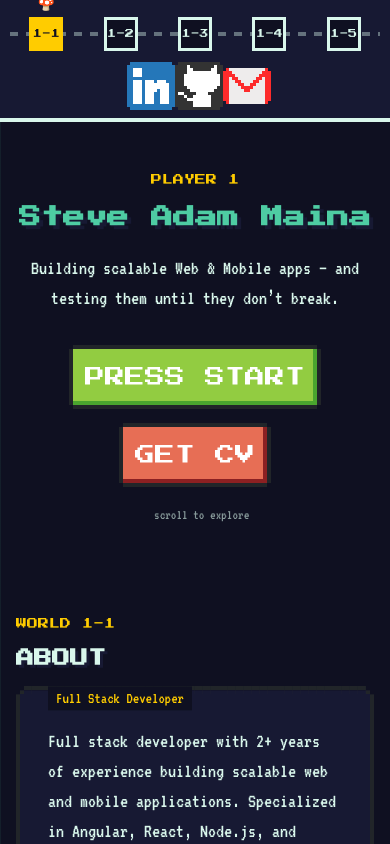
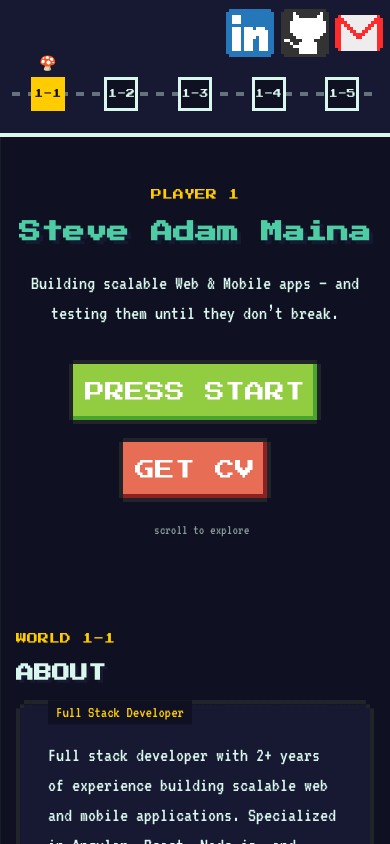
Before and after one commit to SteveAdam/NES-PersonalPortfolio, a React (Vite) app: page / in a window 390 px wide. Shown: the top 844 px of the page. Built offline with nearby package versions, Linux system fonts and the light colour scheme.

Commit message:
World MAp tracker now responsive

```diff
--- a/src/index.css
+++ b/src/index.css
@@ -62,19 +62,11 @@ h3,
   padding: 19px 12px;
 }
 
-.world-map__row {
-  display: flex;
-  align-items: center;
-  gap: 24px;
-  max-width: 960px;
-  margin: 0 auto;
-}
-
 .world-map__track {
   position: relative;
   display: flex;
-  flex: 1 1 auto;
-  min-width: 0;
+  max-width: 960px;
+  margin: 0 auto;
   justify-content: space-between;
   align-items: center;
 }
@@ -99,7 +91,6 @@ h3,
   position: relative;
   z-index: 1;
   flex: 1 1 0;
-  min-width: 0;
   background: none;
   border: none;
   display: flex;
@@ -152,10 +143,14 @@ h3,
 }
 
 .world-map__links {
+  position: absolute;
+  top: 50%;
+  right: 24px;
+  transform: translateY(-50%);
   display: flex;
-  flex: 0 0 auto;
   align-items: center;
-  gap: 8px;
+  gap: 16px;
+  z-index: 2;
 }
 
 .world-map__link {
@@ -172,17 +167,20 @@ h3,
 }
 
 @media (max-width: 768px) {
-  .world-map {
-    padding: 14px 10px 12px;
+  .world-map__links {
+    top: 12px;
+    right: clamp(8px, 3vw, 12px);
+    gap: clamp(4px, 3vw, 16px);
+    transform: none;
   }
 
-  .world-map__row {
-    display: block;
+  .world-map__track {
+    margin-top: calc(clamp(34px, 11vw, 46px) + 12px);
   }
 
-  .world-map__links {
-    justify-content: center;
-    margin-top: 12px;
+  .world-map__link {
+    width: clamp(34px, 11vw, 46px);
+    height: clamp(34px, 11vw, 46px);
   }
 }
 
@@ -211,10 +209,6 @@ h3,
     font-size: 14px;
   }
 
-  .world-map__link {
-    width: 40px;
-    height: 40px;
-  }
 }
 
 
```
